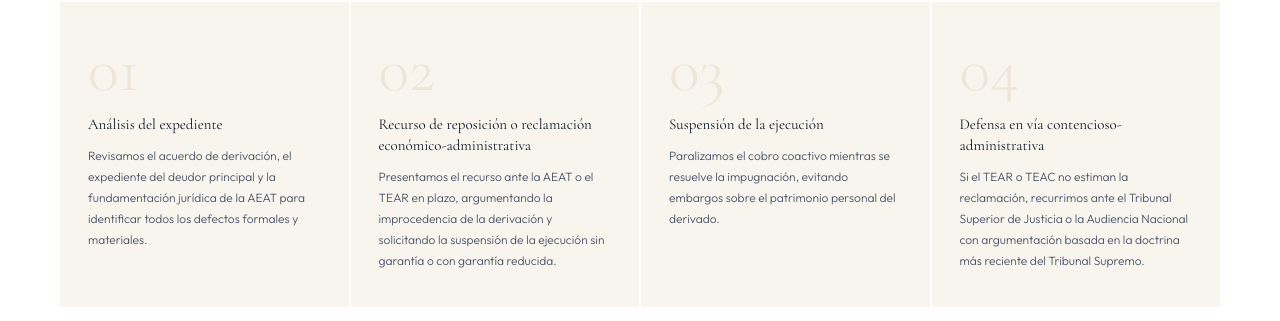
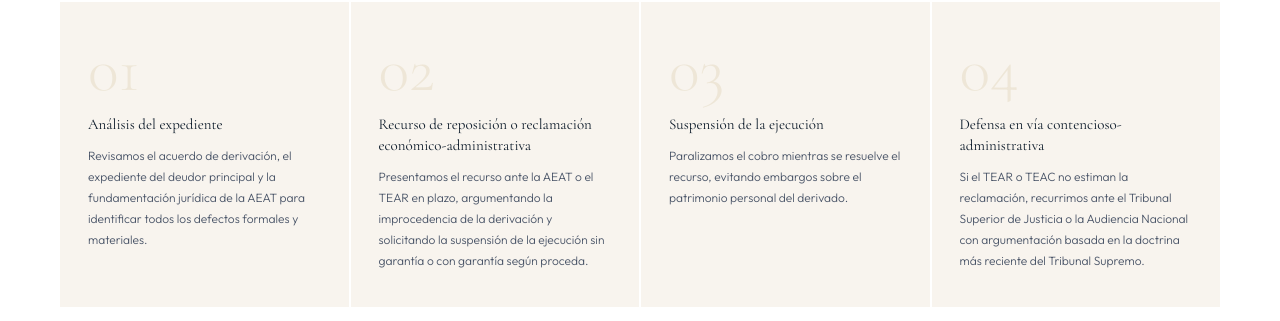
Before and after one commit to Ivanrm01/IRM-Abogados, a Next.js app: page /derivaciones-responsabilidad-tributaria in a window 1280 px wide. Shown: the part 3267-3588 px from the top of the page. Built offline with nearby package versions, Linux system fonts and the light colour scheme.

Commit message:
Update page.jsx

```diff
--- a/app/derivaciones-responsabilidad-tributaria/page.jsx
+++ b/app/derivaciones-responsabilidad-tributaria/page.jsx
@@ -32,12 +32,12 @@ const fases = [
   {
     n: '02',
     t: 'Recurso de reposición o reclamación económico-administrativa',
-    d: 'Presentamos el recurso ante la AEAT o el TEAR en plazo, argumentando la improcedencia de la derivación y solicitando la suspensión de la ejecución sin garantía o con garantía reducida.'
+    d: 'Presentamos el recurso ante la AEAT o el TEAR en plazo, argumentando la improcedencia de la derivación y solicitando la suspensión de la ejecución sin garantía o con garantía según proceda.'
   },
   {
     n: '03',
     t: 'Suspensión de la ejecución',
-    d: 'Paralizamos el cobro coactivo mientras se resuelve la impugnación, evitando embargos sobre el patrimonio personal del derivado.'
+    d: 'Paralizamos el cobro mientras se resuelve el recurso, evitando embargos sobre el patrimonio personal del derivado.'
   },
   {
     n: '04',
```
